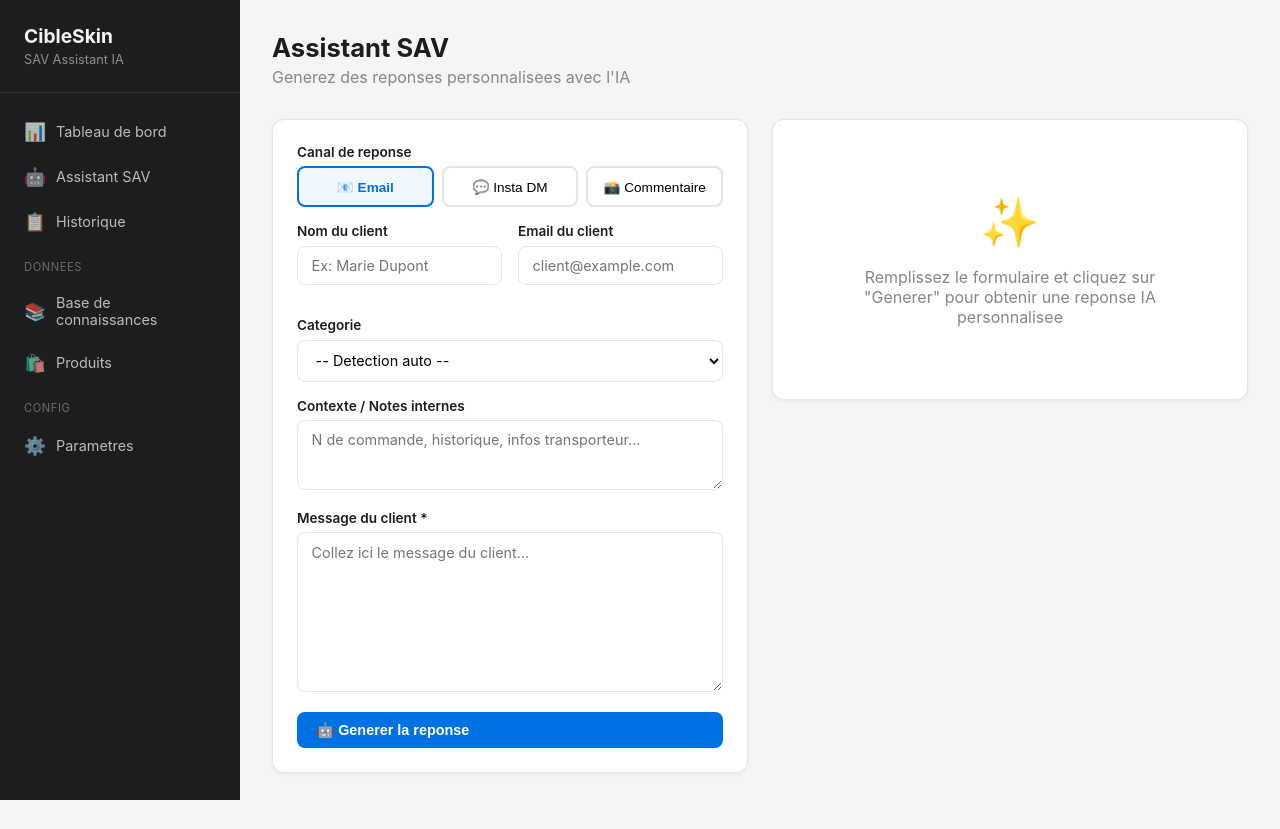
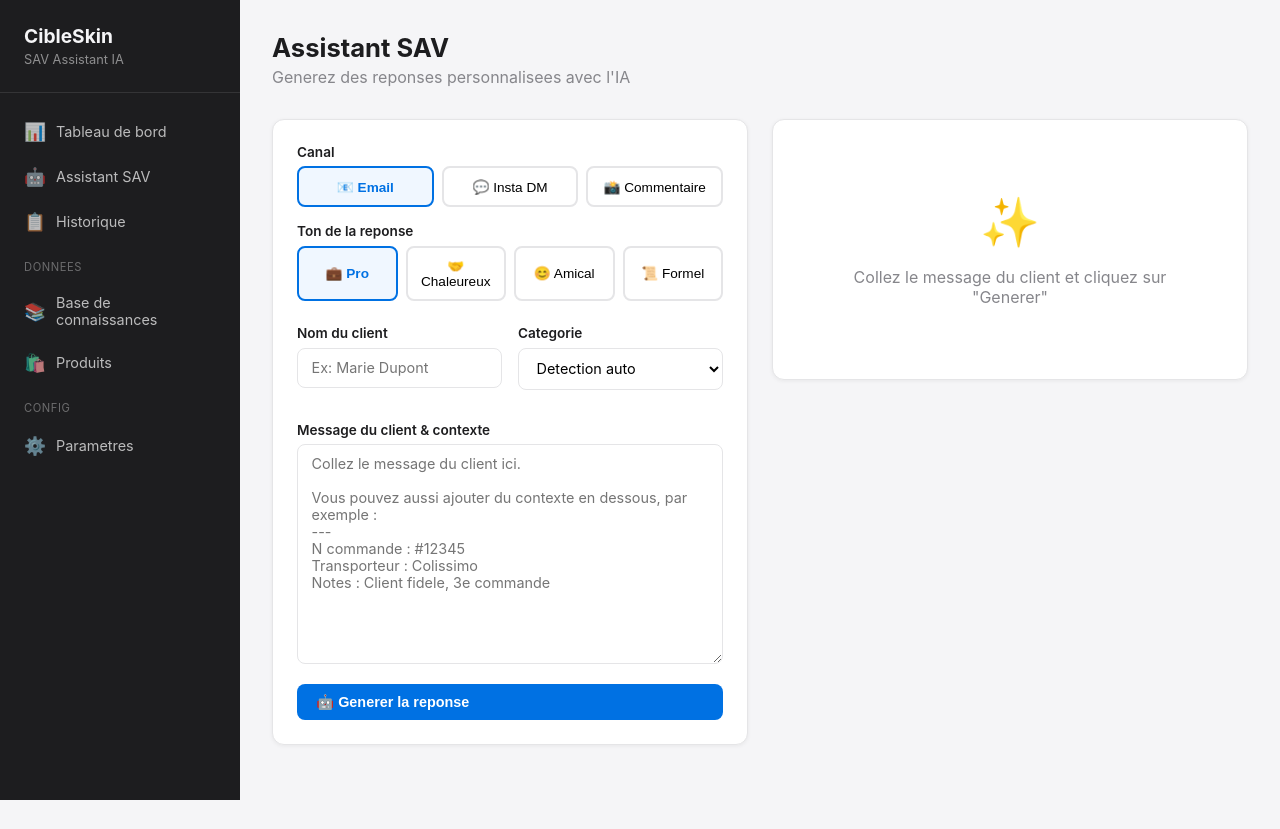
Before and after one commit to BenAbitbol/SAV-cibleskin, a Flask app: template templates/assistant.html in a window 1280 px wide. After the commit the page ends 800 px from the top, so only its background shows below. Run offline with Flask 3, Linux system fonts and the light colour scheme; the template is opened without the code that fills it, so the values that code supplies are empty.

Commit message:
UI overhaul: tone selector, drag-drop files, simplified assistant
- Assistant: remove email field, merge context into message textarea
- Add tone selector (Pro, Chaleureux, Amical, Formel)
- Add response adjustment buttons (Raccourcir, Allonger, + Formel, + Amical)
- Knowledge base: proper drag & drop zone for PDF/PNG/TXT/CSV files
- Visual upload feedback with status indicators

https://claude.ai/code/session_013pPwLeTK3FDNgcPX3PizjY

```diff
--- a/app.py
+++ b/app.py
@@ -134,7 +134,7 @@ def api_generate():
             channel=channel,
             context=data.get("context", ""),
             customer_name=data.get("customer_name", ""),
-            customer_email=data.get("customer_email", ""),
+            tone=data.get("tone", "professionnel"),
         )
         save_conversation(
             customer_name=data.get("customer_name", ""),
--- a/sav_assistant.py
+++ b/sav_assistant.py
@@ -40,7 +40,7 @@ def build_system_prompt():
     return system
 
 
-def generate_response(customer_message, channel="email", context="", customer_name="", customer_email=""):
+def generate_response(customer_message, channel="email", context="", customer_name="", customer_email="", tone="professionnel"):
     """Genere une reponse SAV via l'API Claude."""
     client = anthropic.Anthropic()
     system_prompt = build_system_prompt()
--- a/templates/assistant.html
+++ b/templates/assistant.html
@@ -12,11 +12,19 @@
     <!-- Left: Input -->
     <div>
         <div class="card">
-            <label>Canal de reponse</label>
+            <label>Canal</label>
             <div class="channel-selector">
                 <button class="channel-btn active" data-channel="email" onclick="selectChannel(this)">📧 Email</button>
                 <button class="channel-btn" data-channel="instagram_dm" onclick="selectChannel(this)">💬 Insta DM</button>
                 <button class="channel-btn" data-channel="instagram_comment" onclick="selectChannel(this)">📸 Commentaire</button>
+            </div>
+
+            <label>Ton de la reponse</label>
+            <div class="channel-selector" style="margin-bottom: 1.5rem;">
+                <button class="tone-btn active" data-tone="professionnel" onclick="selectTone(this)">💼 Pro</button>
+                <button class="tone-btn" data-tone="chaleureux" onclick="selectTone(this)">🤝 Chaleureux</button>
+                <button class="tone-btn" data-tone="amical" onclick="selectTone(this)">😊 Amical</button>
+                <button class="tone-btn" data-tone="formel" onclick="selectTone(this)">📜 Formel</button>
             </div>
 
             <div class="form-row">
@@ -25,15 +33,9 @@
                     <input type="text" id="customer_name" placeholder="Ex: Marie Dupont">
                 </div>
                 <div class="form-group">
-                    <label for="customer_email">Email du client</label>
-                    <input type="email" id="customer_email" placeholder="client@example.com">
-                </div>
-            </div>
-
-            <div class="form-group">
                     <label for="category">Categorie</label>
                     <select id="category">
-                    <option value="">-- Detection auto --</option>
+                        <option value="">Detection auto</option>
                         <option value="LIVRAISON">Livraison</option>
                         <option value="RETOUR">Retour / Echange</option>
                         <option value="PRODUIT">Produit</option>
@@ -43,15 +45,17 @@
                         <option value="AUTRE">Autre</option>
                     </select>
                 </div>
-
-            <div class="form-group">
-                <label for="context">Contexte / Notes internes</label>
-                <textarea id="context" style="min-height: 70px;" placeholder="N de commande, historique, infos transporteur..."></textarea>
             </div>
 
             <div class="form-group">
-                <label for="message">Message du client *</label>
-                <textarea id="message" style="min-height: 160px;" placeholder="Collez ici le message du client..."></textarea>
+                <label for="message">Message du client & contexte</label>
+                <textarea id="message" style="min-height: 220px;" placeholder="Collez le message du client ici.
+
+Vous pouvez aussi ajouter du contexte en dessous, par exemple :
+---
+N commande : #12345
+Transporteur : Colissimo
+Notes : Client fidele, 3e commande"></textarea>
             </div>
 
             <button class="btn btn-primary" style="width: 100%;" id="generateBtn" onclick="generateResponse()">
@@ -67,32 +71,45 @@
                 <h3>Reponse generee</h3>
                 <div style="display: flex; gap: 0.5rem;">
                     <button class="btn btn-ghost btn-sm" onclick="copyResponse()">📋 Copier</button>
-                    <button class="btn btn-success btn-sm" onclick="markSent()">✓ Marquer envoyee</button>
+                    <button class="btn btn-success btn-sm" onclick="markSent()">✓ Envoyee</button>
                 </div>
             </div>
             <div class="response-box" id="responseBox"></div>
+            <div style="margin-top: 1rem; display: flex; gap: 0.5rem;">
+                <button class="btn btn-ghost btn-sm" onclick="regenerate('plus_court')">Raccourcir</button>
+                <button class="btn btn-ghost btn-sm" onclick="regenerate('plus_long')">Allonger</button>
+                <button class="btn btn-ghost btn-sm" onclick="regenerate('plus_formel')">+ Formel</button>
+                <button class="btn btn-ghost btn-sm" onclick="regenerate('plus_amical')">+ Amical</button>
+            </div>
         </div>
 
         <div class="card" id="loadingCard" style="display: none;">
             <div class="loading">
-                Claude analyse le message et redige la reponse<span class="spinner"></span>
+                Claude analyse et redige la reponse<span class="spinner"></span>
             </div>
         </div>
 
         <div class="card" id="emptyCard">
             <div class="empty-state">
                 <div class="icon">✨</div>
-                <p>Remplissez le formulaire et cliquez sur "Generer" pour obtenir une reponse IA personnalisee</p>
+                <p>Collez le message du client et cliquez sur "Generer"</p>
             </div>
         </div>
     </div>
 </div>
+
+<style>
+.tone-btn { flex: 1; padding: 0.65rem; border: 2px solid var(--border); border-radius: 8px; background: white; cursor: pointer; font-size: 0.85rem; text-align: center; transition: all 0.2s; font-weight: 500; }
+.tone-btn.active { border-color: var(--primary); background: #f0f7ff; color: var(--primary); font-weight: 600; }
+.tone-btn:hover { border-color: var(--primary); }
+</style>
 {% endblock %}
 
 {% block scripts %}
 <script>
 let currentChannel = 'email';
-let lastConvId = null;
+let currentTone = 'professionnel';
+let lastResponse = '';
 
 function selectChannel(btn) {
     document.querySelectorAll('.channel-btn').forEach(b => b.classList.remove('active'));
@@ -100,7 +117,13 @@ function selectChannel(btn) {
     currentChannel = btn.dataset.channel;
 }
 
-async function generateResponse() {
+function selectTone(btn) {
+    document.querySelectorAll('.tone-btn').forEach(b => b.classList.remove('active'));
+    btn.classList.add('active');
+    currentTone = btn.dataset.tone;
+}
+
+async function generateResponse(extraInstruction) {
     const message = document.getElementById('message').value.trim();
     if (!message) { alert('Veuillez entrer un message client.'); return; }
 
@@ -111,6 +134,14 @@ async function generateResponse() {
     document.getElementById('responseCard').style.display = 'none';
     document.getElementById('loadingCard').style.display = 'block';
 
+    let context = 'Ton souhaite : ' + currentTone;
+    if (extraInstruction) {
+        context += '. Ajustement demande : ' + extraInstruction;
+        if (lastResponse) {
+            context += '. Reponse precedente a ajuster : ' + lastResponse.substring(0, 500);
+        }
+    }
+
     try {
         const res = await fetch('/api/generate', {
             method: 'POST',
@@ -118,10 +149,10 @@ async function generateResponse() {
             body: JSON.stringify({
                 message,
                 channel: currentChannel,
-                context: document.getElementById('context').value.trim(),
+                context,
                 customer_name: document.getElementById('customer_name').value.trim(),
-                customer_email: document.getElementById('customer_email').value.trim(),
                 category: document.getElementById('category').value,
+                tone: currentTone,
             }),
         });
         const data = await res.json();
@@ -131,6 +162,7 @@ async function generateResponse() {
             document.getElementById('responseBox').textContent = 'Erreur : ' + data.error;
         } else {
             document.getElementById('responseBox').textContent = data.response;
+            lastResponse = data.response;
         }
         document.getElementById('responseCard').style.display = 'block';
     } catch (err) {
@@ -143,17 +175,19 @@ async function generateResponse() {
     }
 }
 
+function regenerate(adjustment) {
+    generateResponse(adjustment);
+}
+
 function copyResponse() {
-    const text = document.getElementById('responseBox').textContent;
-    navigator.clipboard.writeText(text).then(() => {
+    navigator.clipboard.writeText(lastResponse).then(() => {
         const btns = document.querySelectorAll('.btn-ghost');
         btns.forEach(b => { if (b.textContent.includes('Copier')) { b.textContent = '✓ Copie !'; setTimeout(() => b.textContent = '📋 Copier', 1500); }});
     });
 }
 
 function markSent() {
-    // The conversation was auto-saved, we'd need the ID - for now just visual feedback
-    alert('Reponse marquee comme envoyee. Retrouvez-la dans l\'historique.');
+    alert('Reponse marquee comme envoyee !');
 }
 </script>
 {% endblock %}
```
Also changed, not shown: templates/knowledge_base.html (+42 -11 lines). Lines whose indentation alone changed are shown as unchanged.
